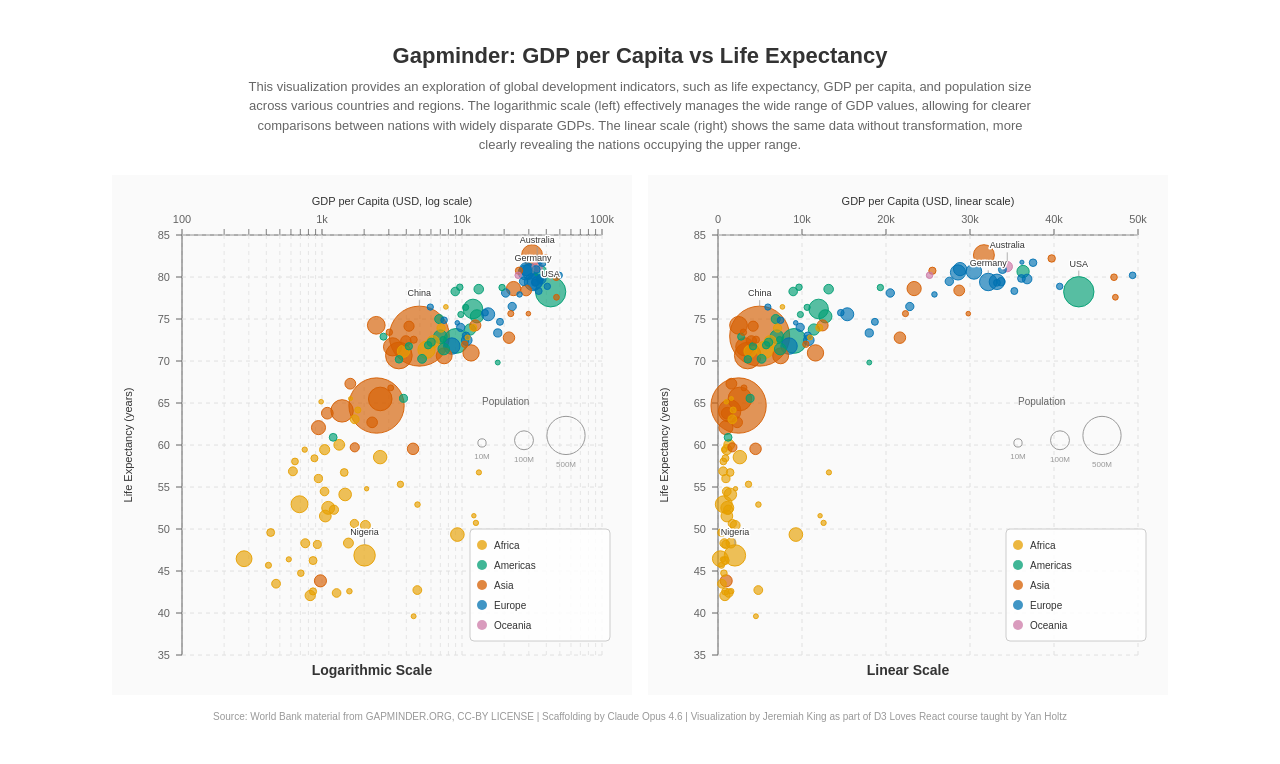
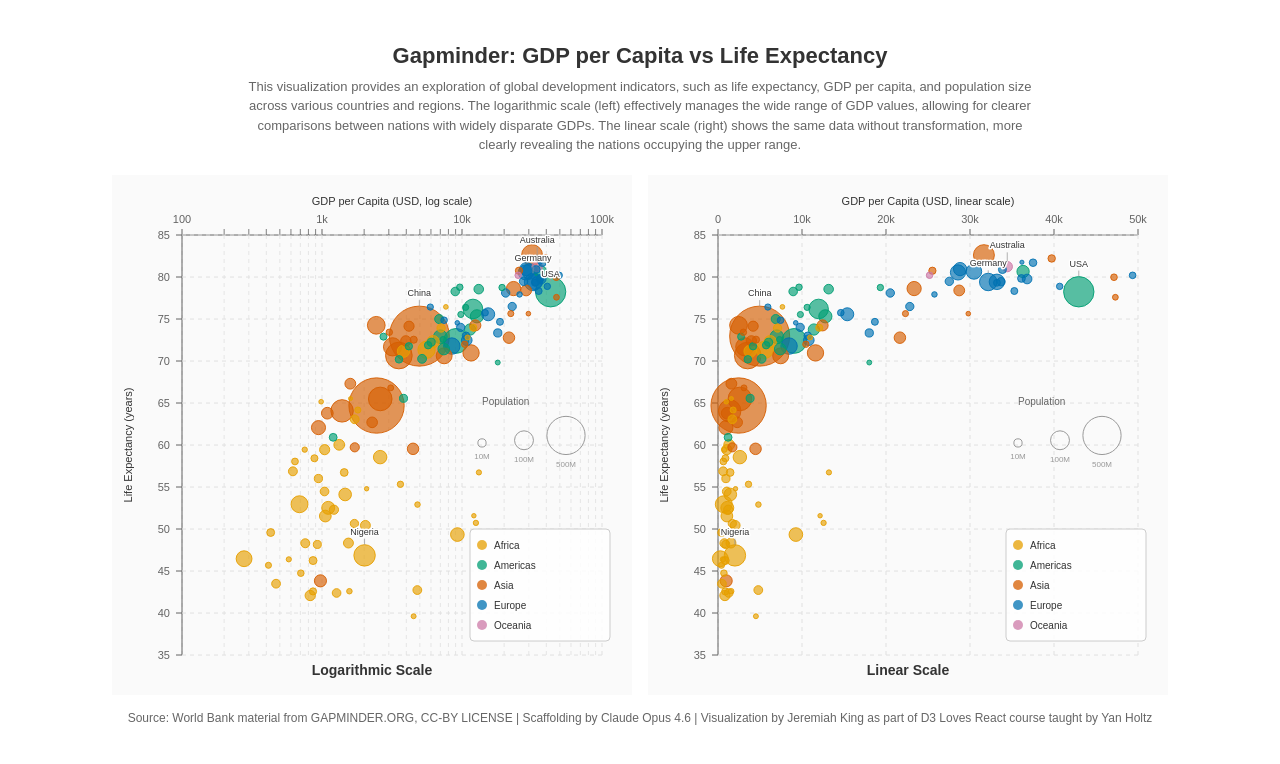
Before and after one commit to unguisdraconis/gapminder2, a React (Vite) app: page / in a window 1280 px wide. Shown: the top 764 px of the page. Built offline with nearby package versions, Linux system fonts and the light colour scheme.

Commit message:
fix: improve Gapminder chart semantics

```diff
--- a/src/App.jsx
+++ b/src/App.jsx
@@ -60,8 +60,8 @@ function App() {
       <p
         style={{
           textAlign: "center",
-          fontSize: "10px",
-          color: "#999",
+          fontSize: "12px",
+          color: "#666",
           marginTop: "16px",
         }}
       >
--- a/src/BubblePlot.jsx
+++ b/src/BubblePlot.jsx
@@ -38,6 +38,9 @@ const xTickFormat = (d) => {
 
 const BubblePlot = ({ scaleType = "log" }) => {
   const isLog = scaleType === "log";
+  const scaleLabel = isLog ? "logarithmic" : "linear";
+  const titleId = `gapminder-${scaleLabel}-title`;
+  const descriptionId = `gapminder-${scaleLabel}-description`;
 
   // Build scales using D3
   const xScale = useMemo(
@@ -86,8 +89,17 @@ const BubblePlot = ({ scaleType = "log" }) => {
     <svg
       width={width}
       height={height}
+      role="img"
+      aria-labelledby={`${titleId} ${descriptionId}`}
       style={{ fontFamily: "sans-serif", background: "#fafafa" }}
     >
+      <title id={titleId}>
+        {`Gapminder bubble plot with a ${scaleLabel} GDP scale`}
+      </title>
+      <desc id={descriptionId}>
+        {`Bubble plot of the same course-provided Gapminder dataset. GDP per capita is on a ${scaleLabel} x-axis, life expectancy is on the y-axis, population is represented by bubble size, and continent is represented by color.`}
+      </desc>
+
       {/* Chart subtitle */}
       <text
         x={width / 2}
```
